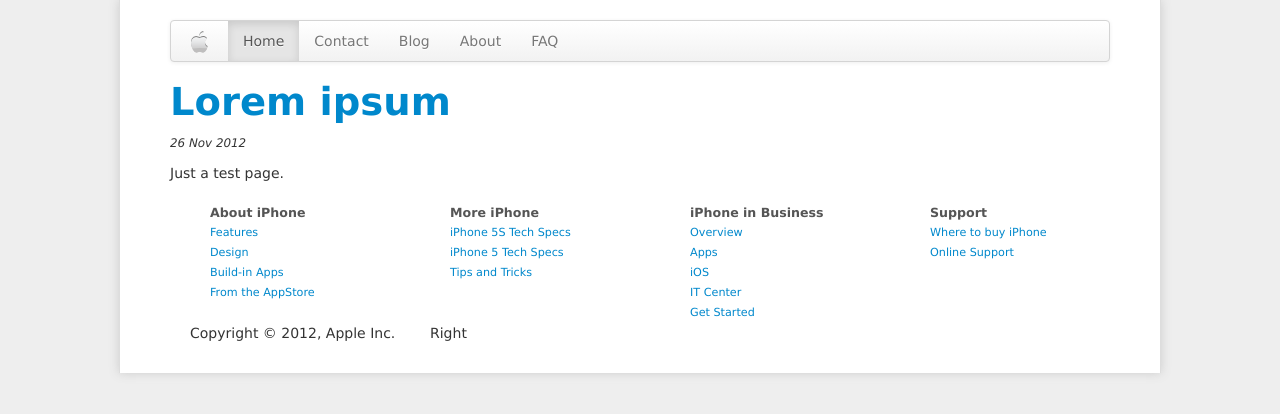
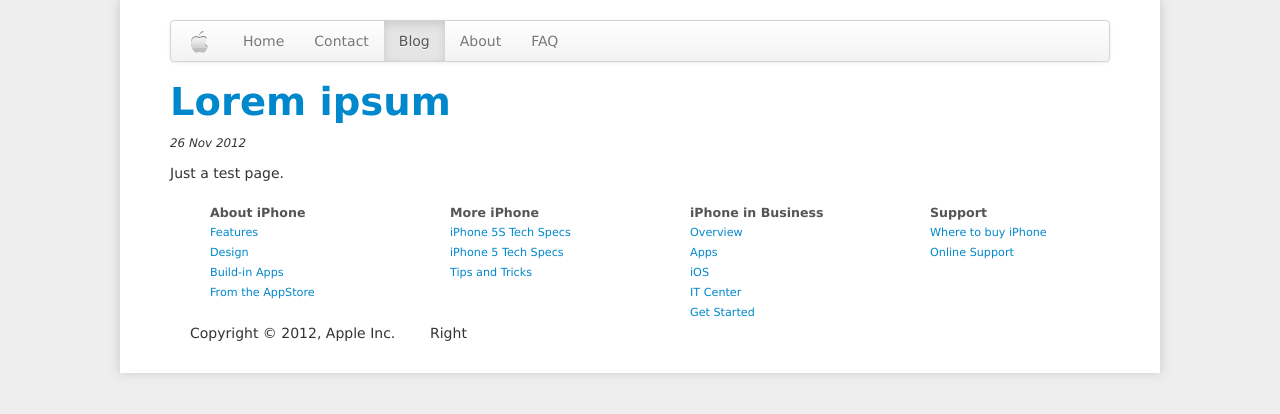
Before and after one commit to AptechC1203L/project-g3, a Jekyll site: the page built from blog/index.html, in a window 1280 px wide. Shown: the top 414 px of the page. Built offline with Jekyll 4.4.1, drawn with Linux system fonts in a browser that asks for light colours.

```diff
--- a/_layouts/default.html
+++ b/_layouts/default.html
@@ -7,16 +7,16 @@
     <link href="{{ site.baseurl }}/css/bootstrap.min.css" rel="stylesheet" media="screen"/>
 	<link href="{{ site.baseurl }}/css/custom.css" rel="stylesheet" media="screen"/>
   </head>
-  <body>
+  <body class="hide">
     <div class="container">
       <header>
         <div class="navbar">
 		  <div class="navbar-inner">
 			<a class="brand" href="#">Apple</a>
 			<ul class="nav">
-			  <li class="active"><a href="{{ site.baseurl }}/">Home</a></li>
+			  <li class="home active"><a href="{{ site.baseurl }}/">Home</a></li>
 			  <li><a href="#">Contact</a></li>
-			  <li><a href="{{ site.baseurl }}/blog">Blog</a></li>
+			  <li class="blog"><a href="{{ site.baseurl }}/blog">Blog</a></li>
 			  <li><a href="#">About</a></li>
 			  <li><a href="#">FAQ</a></li>
 			</ul>
```
Also changed, not shown: other parts of _layouts/default.html (+12 -0 lines).
